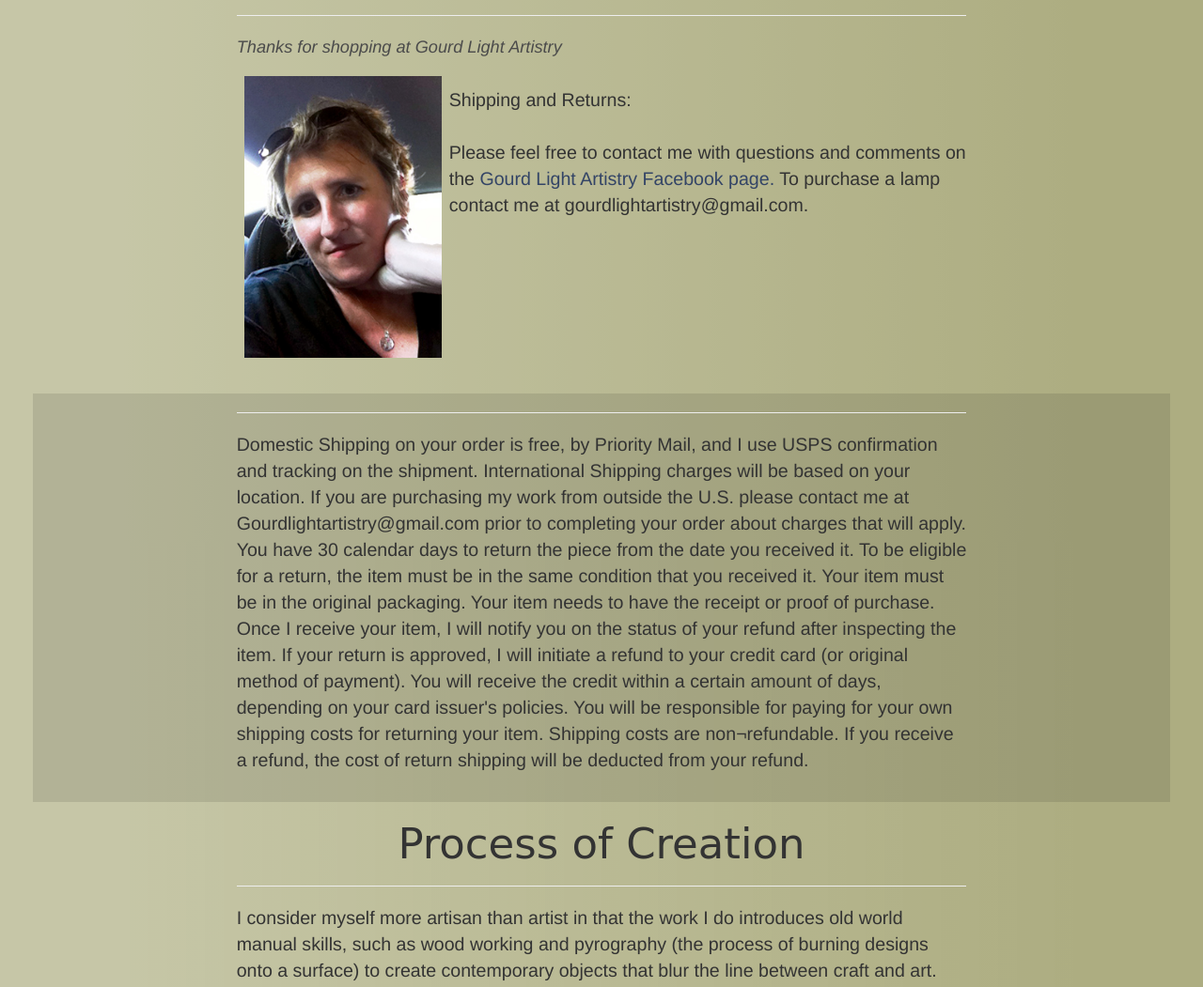
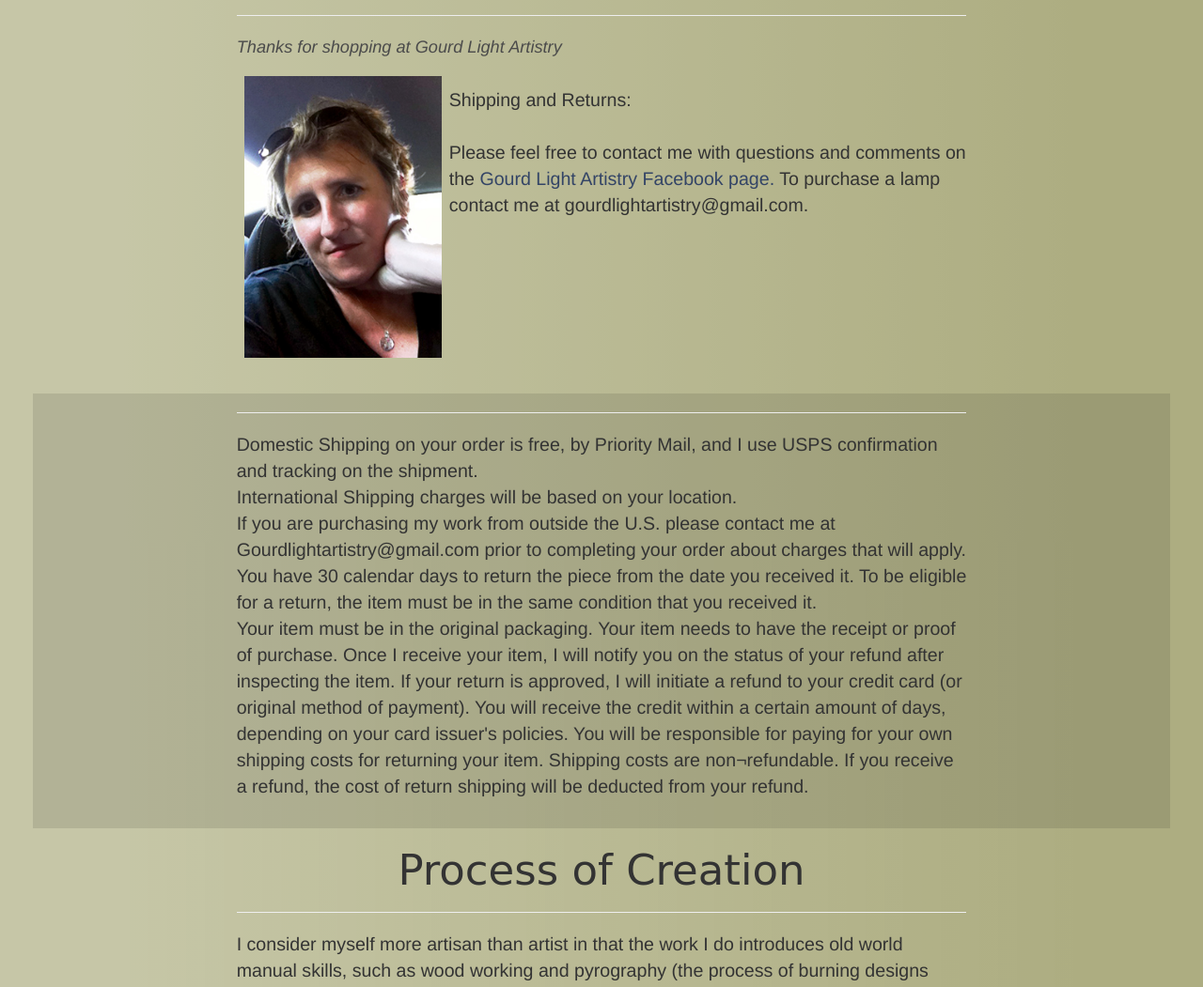
Before and after one commit to janemawson/janemawson.github.io, a plain HTML site: page about.html in a window 1280 px wide. Shown: the part 223-1274 px from the top of the page at 94% size. Drawn offline with nearby package versions, Linux system fonts and the light colour scheme; a web font is replaced by a local one.

Commit message:
Update about.html

```diff
--- a/about.html
+++ b/about.html
@@ -57,11 +57,11 @@
 			<div class="row">
 			<div class="col-sm-8 col-sm-offset-2">
 			<hr>
-			<p>Domestic Shipping on your order is free, by Priority Mail, and I use USPS confirmation and tracking on the shipment.
+			<p>Domestic Shipping on your order is free, by Priority Mail, and I use USPS confirmation and tracking on the shipment. <br>
 
-International Shipping charges will be based on your location. If you are purchasing my work from outside the U.S. please contact me at Gourdlightartistry@gmail.com prior to completing your order about charges that will apply.
+International Shipping charges will be based on your location.<br>If you are purchasing my work from outside the U.S. please contact me at Gourdlightartistry@gmail.com prior to completing your order about charges that will apply.<br>
 
-You have 30 calendar days to return the piece from the date you received it. To be eligible for a return, the item must be in the same condition that you received it. Your item must be in the original packaging. Your item needs to have the receipt or proof of purchase. Once I receive your item, I will notify you on the status of your refund after inspecting the item. If your return is approved, I will initiate a refund to your credit card (or original method of payment). You will receive the credit within a certain amount of days, depending on your card issuer's policies. You will be responsible for paying for your own shipping costs for returning your item. Shipping costs are non¬refundable. If you receive a refund, the cost of return shipping will be deducted from your refund.
+You have 30 calendar days to return the piece from the date you received it. To be eligible for a return, the item must be in the same condition that you received it. <br>Your item must be in the original packaging. Your item needs to have the receipt or proof of purchase. Once I receive your item, I will notify you on the status of your refund after inspecting the item. If your return is approved, I will initiate a refund to your credit card (or original method of payment). You will receive the credit within a certain amount of days, depending on your card issuer's policies. You will be responsible for paying for your own shipping costs for returning your item. Shipping costs are non¬refundable. If you receive a refund, the cost of return shipping will be deducted from your refund.
 </p>
 			<br>
 			</div>
```
